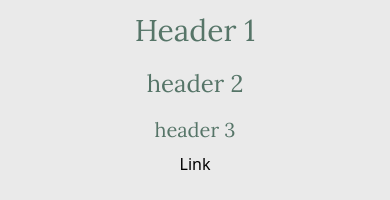
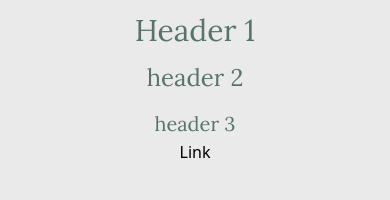
Before and after one commit to zeeneecodes/portfolio, a React (Vite) app: page / in a window 390 px wide. Shown: the top 200 px of the page. Built offline with nearby package versions, Linux system fonts and the light colour scheme.

Commit message:
ui: tweaks headers margin for md

```diff
--- a/src/styles/base.css
+++ b/src/styles/base.css
@@ -6,7 +6,7 @@
   h1,
   h2,
   h3 {
-    @apply primary-color-text font-serif mt-3 mb-2;
+    @apply primary-color-text font-serif mt-3 mb-0.5 md:mb-2;
   }
 
   h1 {
```
